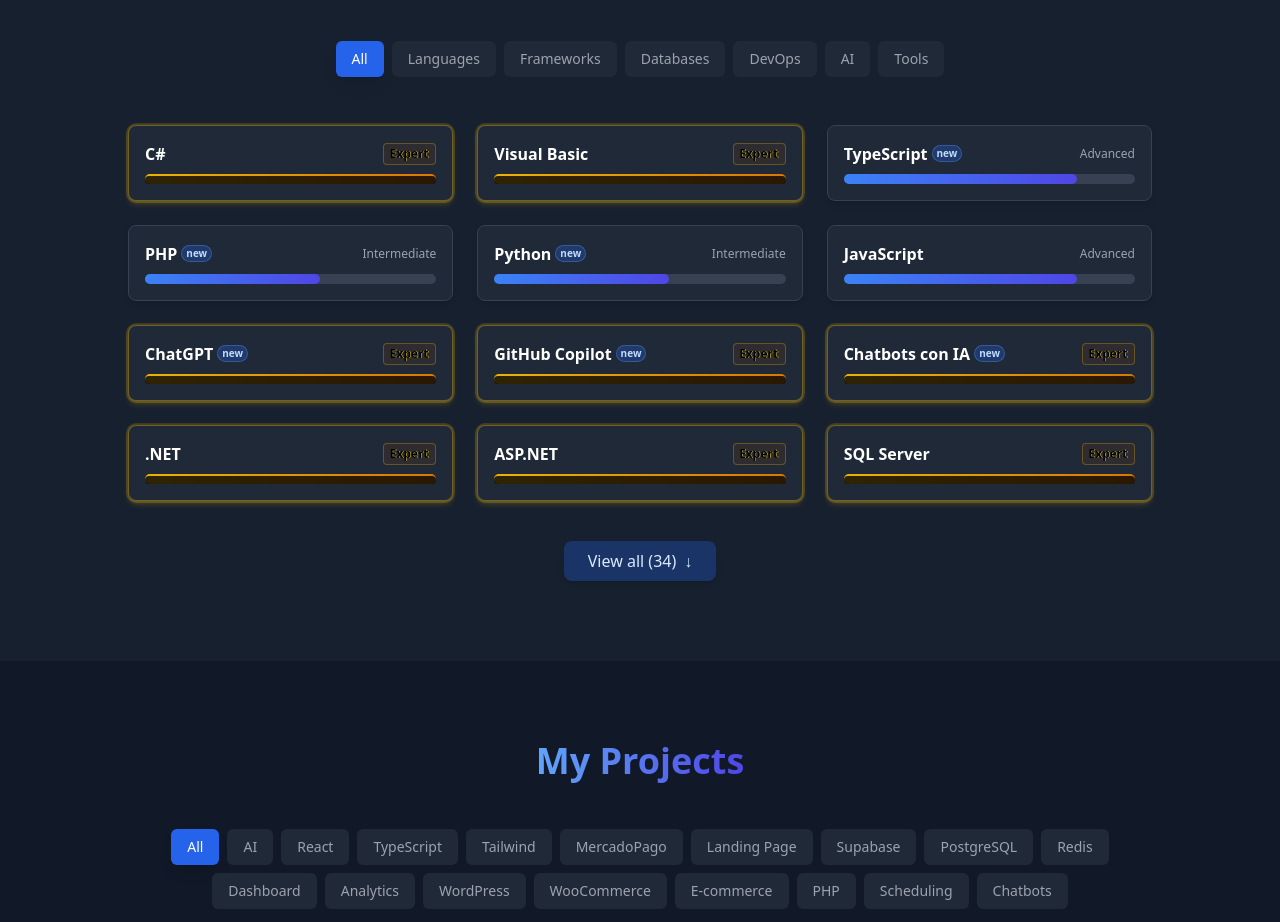
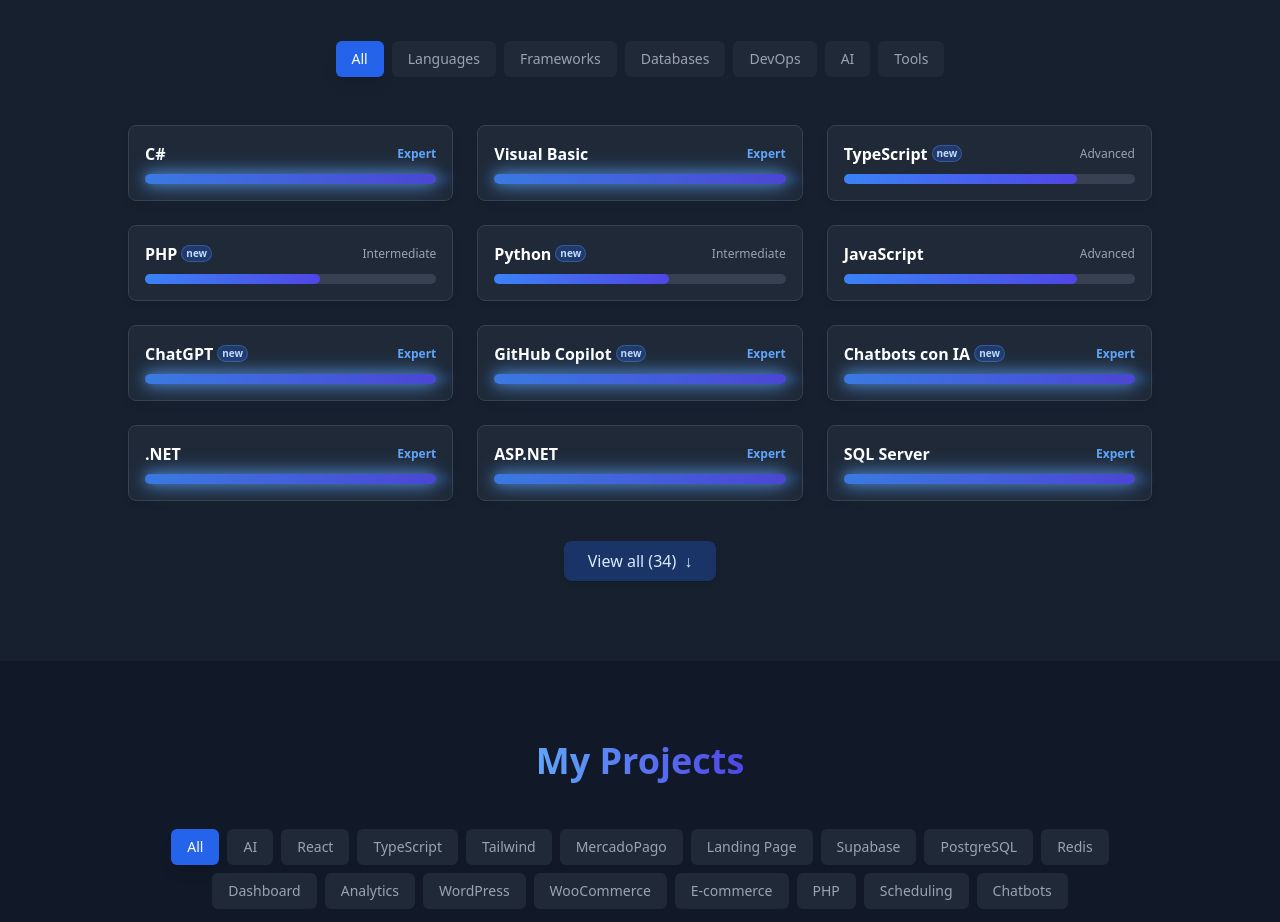
Before and after one commit to Andres-MMG/CV-AndresMartinez, a React (Vite) app: page / in a window 1280 px wide. Shown: the part 3200-4122 px from the top of the page. Built offline with nearby package versions, Linux system fonts and the light colour scheme.

Commit message:
feat: enhance Skills component with improved styling and animations, and update ThemeContext to set dark theme in localStorage

```diff
--- a/src/components/Skills.tsx
+++ b/src/components/Skills.tsx
@@ -140,12 +140,7 @@
              <div
                 key={index}
                 data-aos="fade-up"
-                data-aos-delay={150 + (index % 9) * 50}
-                className={`bg-gray-800 rounded-lg p-4 border transition-all shadow-md ${
-                  skill.proficiency === 5
-                  ? 'border-yellow-500/40 shadow-yellow-400/20 relative overflow-hidden ring-2 ring-yellow-500/20 hover:ring-yellow-500/40 hover:shadow-yellow-500/30'
-                  : 'border-gray-700 hover:border-blue-500/30 hover:shadow-blue-500/10'
-                }`}
+                data-aos-delay={150 + (index % 9) * 50}                className="bg-gray-800 rounded-lg p-4 border border-gray-700 hover:border-blue-500/30 transition-all shadow-md hover:shadow-blue-500/10"
               >
                 <div className="flex justify-between items-center mb-2">
                   <h3 className="font-semibold text-white flex items-center">
@@ -155,41 +150,25 @@
                         new
                       </span>
                     )}
-                  </h3>
-                  {skill.proficiency === 5 ? (
-                    <div className="relative inline-block hover:scale-110 transition-transform">
-                      {/* Capa base con glow */}
-                      <div className="text-xs font-bold bg-yellow-900/20 px-1.5 py-0.5 rounded border border-yellow-500/30 glow-effect">
-                        <span className="text-transparent">{getProficiencyLabel(skill.proficiency)}</span>
-                      </div>
-
-                      {/* Texto amarillo brillante */}
-                      <div className="absolute inset-0 flex items-center justify-center text-yellow-300 text-xs font-bold">
-                        {getProficiencyLabel(skill.proficiency)}
-                      </div>
-
-                      {/* Texto negro encima - aumentado el z-index para asegurar que esté por encima */}
-                      <div className="absolute inset-0 flex items-center justify-center z-10" style={{transform: 'translate(-0.5px, -0.5px)'}}>
-                        <span className="text-black text-shadow-sm text-xs font-bold">{getProficiencyLabel(skill.proficiency)}</span>
-                      </div>
-                    </div>
+                  </h3>                  {skill.proficiency === 5 ? (
+                    <span className="text-xs text-blue-400 font-semibold">
+                      {getProficiencyLabel(skill.proficiency)}
+                    </span>
                   ) : (
                     <span className="text-xs text-gray-400">
                       {getProficiencyLabel(skill.proficiency)}
                     </span>
                   )}
-                </div>
-                <div className="w-full bg-gray-700 rounded-full h-2.5 mt-1.5">
-                  {skill.proficiency === 5 ? (
+                </div>                <div className="w-full bg-gray-700 rounded-full h-2.5 mt-1.5">                  {skill.proficiency === 5 ? (
                     <div className="relative">
-                      {/* Barra negra delgada de base */}
+                      {/* Capa de brillo base */}
                       <div
-                        className="absolute h-2 top-0.5 left-0 rounded-full bg-black/80"
-                        style={{ width: `${skill.proficiency * 20}%` }}
+                        className="absolute h-2.5 rounded-full bg-blue-500/20 blur-sm"
+                        style={{ width: `${skill.proficiency * 20 + 5}%` }}
                       ></div>
-                      {/* Barra amarilla brillante */}
+                      {/* Barra principal con efecto de pulso sutil */}
                       <div
-                        className="h-2.5 rounded-full bg-gradient-to-r from-yellow-500 to-amber-600 animate-gentle-pulse"
+                        className="h-2.5 rounded-full bg-gradient-to-r from-blue-500 to-indigo-600 animate-pulse-subtle relative"
                         style={{ width: `${skill.proficiency * 20}%` }}
                       ></div>
                     </div>
--- a/src/context/ThemeContext.tsx
+++ b/src/context/ThemeContext.tsx
@@ -13,13 +13,12 @@
 
 export const ThemeProvider: React.FC<{ children: React.ReactNode }> = ({ children }) => {
   const [theme, setTheme] = useState<Theme>('dark');
-
-  // Load saved theme from localStorage
+  // Siempre comenzar con tema oscuro
   useEffect(() => {
-    const saved = localStorage.getItem('theme') as Theme | null;
-    if (saved === 'light') {
-      setTheme('light');
-    }
+    // No verificamos localStorage, simplemente establecemos el tema oscuro
+    setTheme('dark');
+    // También actualizar localStorage para mantener consistencia
+    localStorage.setItem('theme', 'dark');
   }, []);
 
   // Apply theme class to document root
--- a/tailwind.config.js
+++ b/tailwind.config.js
@@ -2,7 +2,23 @@
 export default {
   content: ['./index.html', './src/**/*.{js,ts,jsx,tsx}'],
   theme: {
-    extend: {},
+    extend: {
+      animation: {
+        'pulse-subtle': 'pulseSubtle 2s cubic-bezier(0.4, 0, 0.6, 1) infinite',
+      },
+      keyframes: {
+        pulseSubtle: {
+          '0%, 100%': {
+            opacity: '1',
+            boxShadow: '0 0 10px rgba(96, 165, 250, 0.7), 0 0 20px rgba(96, 165, 250, 0.4)'
+          },
+          '50%': {
+            opacity: '0.85',
+            boxShadow: '0 0 15px rgba(96, 165, 250, 0.9), 0 0 25px rgba(96, 165, 250, 0.6)'
+          },
+        },
+      },
+    },
   },
   plugins: [],
 };
```
